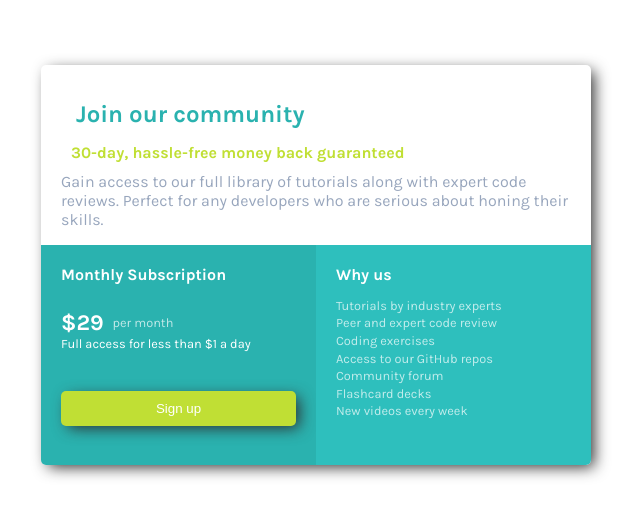
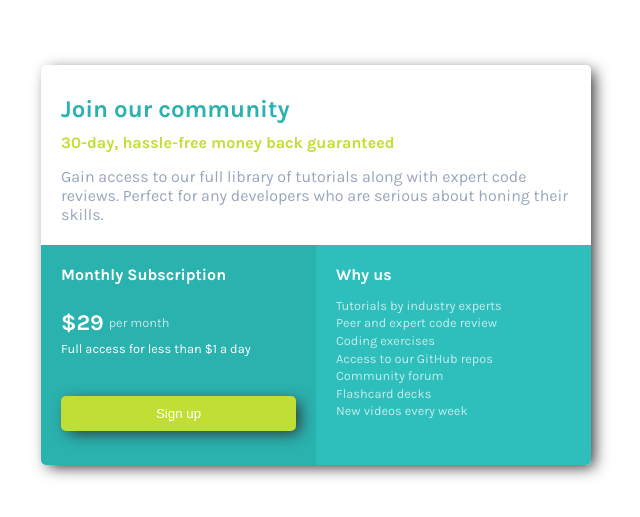
Before and after one commit to fabalvesfr/princing-card-frontend-mentor-challenge, a plain HTML site: page index.html in a window 1280 px wide. Shown: the part 135-652 px from the top of the page, without its empty margins (324-964 px from the left). Drawn offline with Linux system fonts and the light colour scheme.

Commit message:
Update style.css

```diff
--- a/style.css
+++ b/style.css
@@ -36,37 +36,32 @@ h2, h4, p {
 }
 
 #bottom-section {
+  display: flex;
+  flex-direction: column;
   width: 100%;
   height: 55%;
   color: white;
 }
 
 #bottom-left-section {
-  width: 100%;
-  height: 100%;
-  display: inline-block;
-  vertical-align: top;
   background-color: #2ab2af;
   padding: 20px;
 }
 
 #bottom-right-section {
-  width: 100%;
-  height: 100%;
-  display: inline-block;
-  vertical-align: top;
   background-color: #2EBFBD;
   padding: 20px;
 }
 
 #top-section h2 {
   color: #2ab2af;
-  margin: 15px;
+  margin-top: 10px;
+  margin-bottom: 10px;
 }
 
 #top-section h4 {
   color: #c0df34;
-  margin: 10px;
+  margin-bottom: 15px;
 }
 
 #top-section p {
@@ -89,17 +84,19 @@ button:hover {
   transform: scale(1.02);
 }
 
+#price-container {
+  display: flex;
+  align-items: center;
+  margin-bottom: 5px;
+}
+
 #price {
   font-weight: 700;
   font-size: 1.4rem;
-  display: inline-block;
 }
 
 #price-frequency {
-  display: inline-block;
   font-size: 0.8rem;
-  position: relative;
-  top: -3px;
   opacity: 0.7;
   margin-left: 5px;
 }
@@ -123,9 +120,12 @@ ul {
 
 /* Optimizing CSS style sheet to act responsively. We're gonna use the media query with a mobile-first approach (min-width). */
 @media (min-width: 576px){
+  #bottom-section {
+    flex-direction: row;
+  }
+
   #bottom-left-section, #bottom-right-section {
-    width: 50%;
-    height: 100%;
+    flex-basis: 50%;
   }
 
   #card {
```
